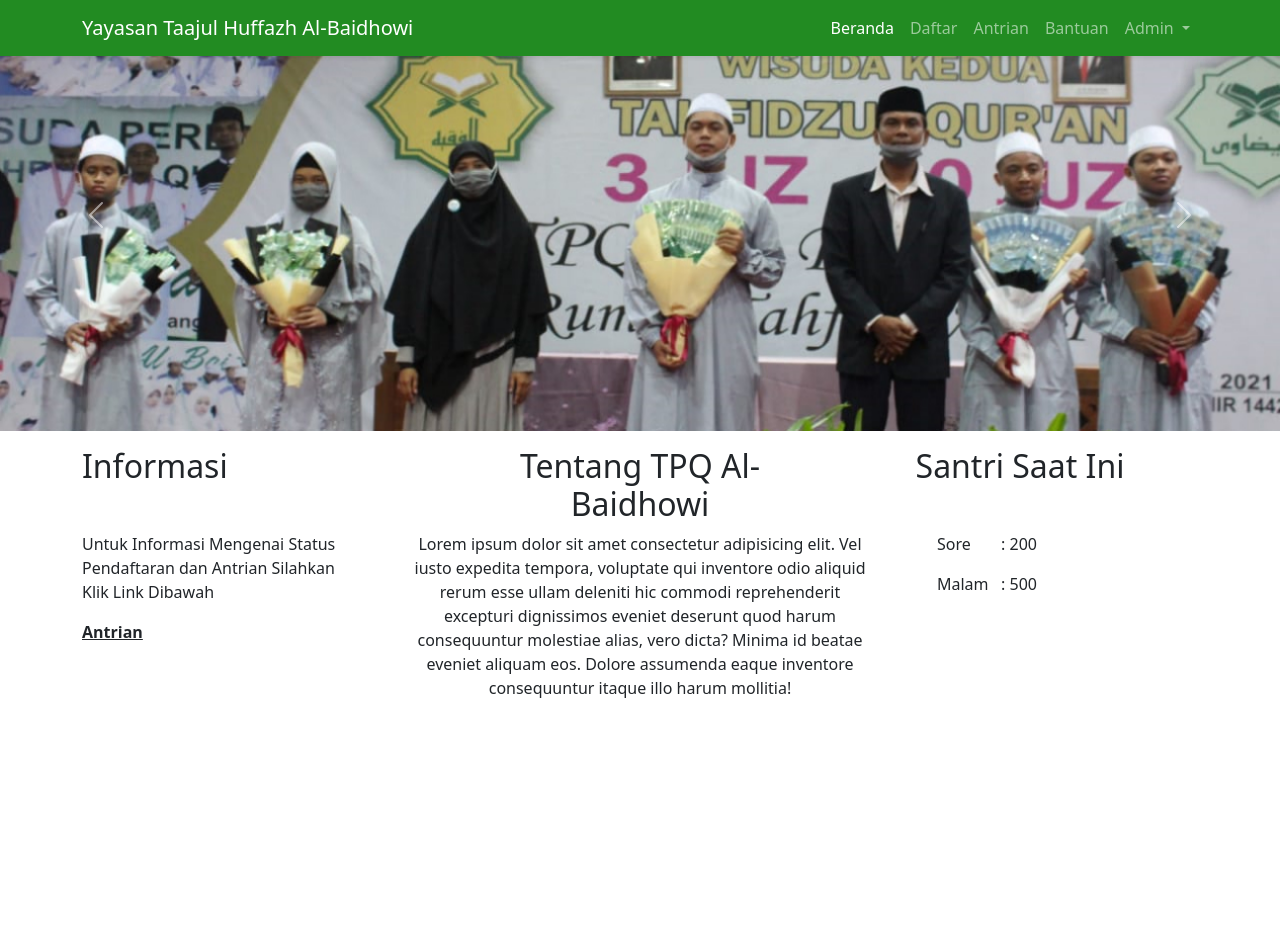
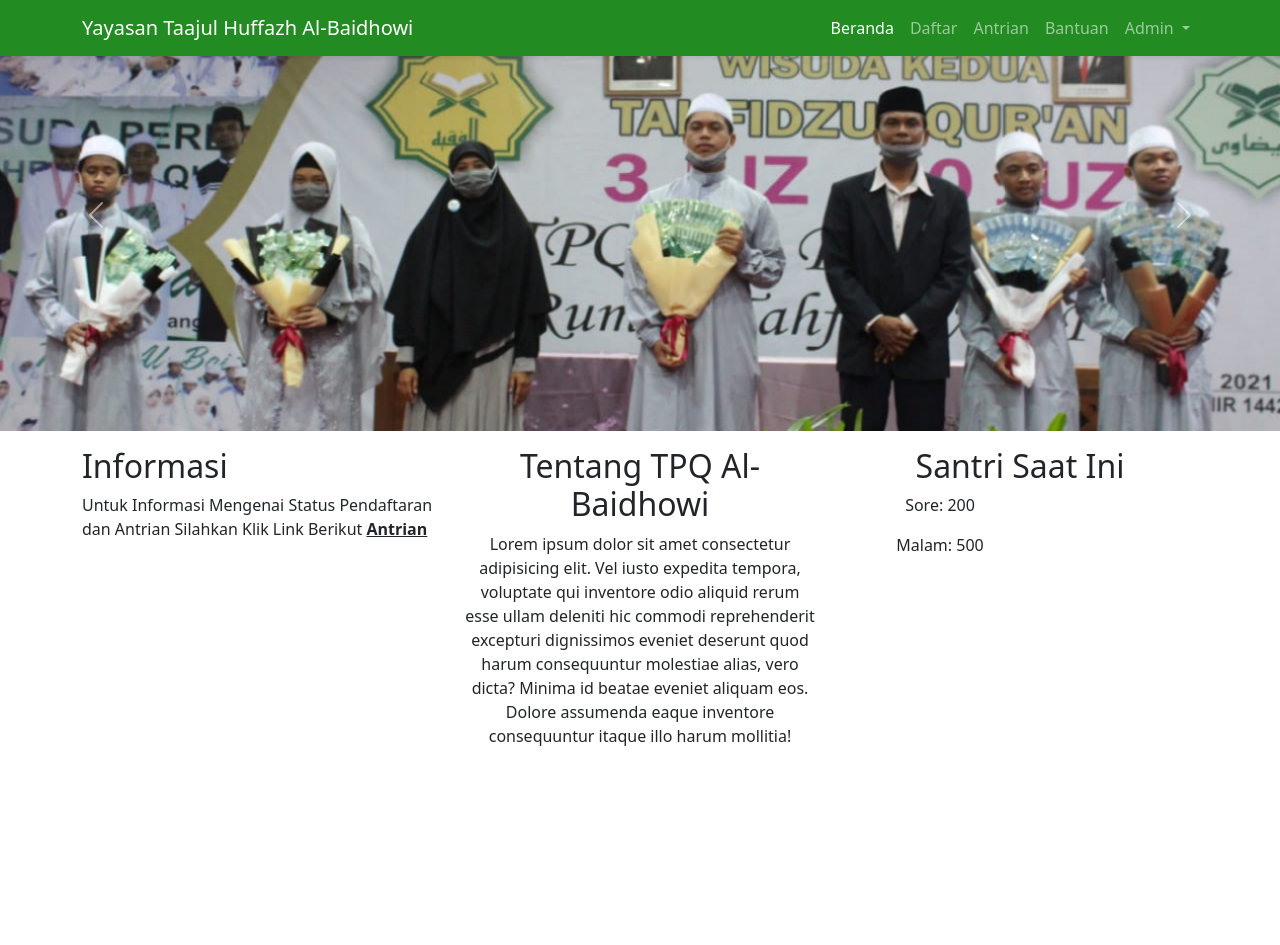
Before and after one commit to penanamtomat/project-pribadi, a Flask app: page / in a window 1280 px wide. Shown: the top 945 px of the page. Run offline with Flask 3, Linux system fonts and the light colour scheme.

Commit message:
projects

```diff
--- a/sist.adm.tpq/templates/dashboard.html
+++ b/sist.adm.tpq/templates/dashboard.html
@@ -14,7 +14,7 @@
   <body class="sb-nav-fixed" id="home">
     <nav class="sb-topnav navbar navbar-expand navbar-dark bg-success">
       <!-- Navbar Brand-->
-      <a class="navbar-brand ps-3" href="#home">Dashboard</a>
+      <a class="navbar-brand ps-3" href="">Dashboard</a>
       <!-- Sidebar Toggle-->
       <!-- <button class="btn btn-link btn-sm order-1 order-lg-0 me-4 me-lg-0" id="sidebarToggle" href="#!"><i class="fas fa-bars"></i></button> -->
       <!-- Navbar Search-->
--- a/sist.adm.tpq/templates/landingpage.html
+++ b/sist.adm.tpq/templates/landingpage.html
@@ -69,34 +69,25 @@
     <!-- informasi -->
     <div id="informasi" style="overflow: hidden">
       <div class="container">
-        <div class="row text-start mt-3">
-          <div class="col">
+        <div class="row mt-3">
+          <div class="col-md-4">
             <h2>Informasi</h2>
+            <p>Untuk Informasi Mengenai Status Pendaftaran dan Antrian Silahkan Klik Link Berikut <a href="/antrian" class="text-dark fw-bold md">Antrian</a></p>
           </div>
-          <div class="col text-center">
-            <h2>Tentang TPQ Al-Baidhowi</h2>
-          </div>
-          <div class="col text-center">
-            <h2>Santri Saat Ini</h2>
-          </div>
-        </div>
-        <div class="row justify-content-start text-start">
-          <div class="col-md-3">
-            <p>Untuk Informasi Mengenai Status Pendaftaran dan Antrian Silahkan Klik Link Dibawah</p>
-            <a href="/antrian" class="text-dark fw-bold">Antrian</a>
-          </div>
-          <div class="col-md-6 text-center px-5">
-            <p>
+          <div class="col-md-4">
+            <h2 class="text-center">Tentang TPQ Al-Baidhowi</h2>
+            <p class="text-center">
               Lorem ipsum dolor sit amet consectetur adipisicing elit. Vel iusto expedita tempora, voluptate qui inventore odio aliquid rerum esse ullam deleniti hic commodi reprehenderit excepturi dignissimos eveniet deserunt quod harum
               consequuntur molestiae alias, vero dicta? Minima id beatae eveniet aliquam eos. Dolore assumenda eaque inventore consequuntur itaque illo harum mollitia!
             </p>
           </div>
-          <div class="col-md-3 text text-start">
-            <div style="display: flex; justify-content: space-between; width: 100px">
+          <div class="col-md-4">
+            <h2 class="text-center">Santri Saat Ini</h2>
+            <div class="justify-content-center ms-5" style="display: flex; justify-content: space-between; width: 100px">
               <p>Sore</p>
               <p>: 200</p>
             </div>
-            <div style="display: flex; justify-content: space-between; width: 100px">
+            <div class="justify-content-center ms-5" style="display: flex; justify-content: space-between; width: 100px">
               <p>Malam</p>
               <p>: 500</p>
             </div>
--- a/web porto/index.html
+++ b/web porto/index.html
@@ -41,7 +41,7 @@
     <section class="jumbotron text-center">
       <img src="image/800px.jpg" alt="Dimas Maulana Rizky" width="200" class="rounded-circle img-thumbnail" />
       <h1 class="display-4">Dimas Maulana Rizky</h1>
-      <p class="lead">Fullstack Dev | Cyber Security</p>
+      <p class="lead">Fullstack Dev | Backend Specialist</p>
       <svg xmlns="http://www.w3.org/2000/svg" viewBox="0 0 1440 320">
         <path
           fill="#ffffff"
--- a/web porto/styleku.css
+++ b/web porto/styleku.css
@@ -13,4 +13,5 @@
 
 section {
   padding-top: 5rem;
+  overflow: hidden;
 }
```
Also changed, not shown: sist.adm.tpq/app.py (+13 -2 lines).
